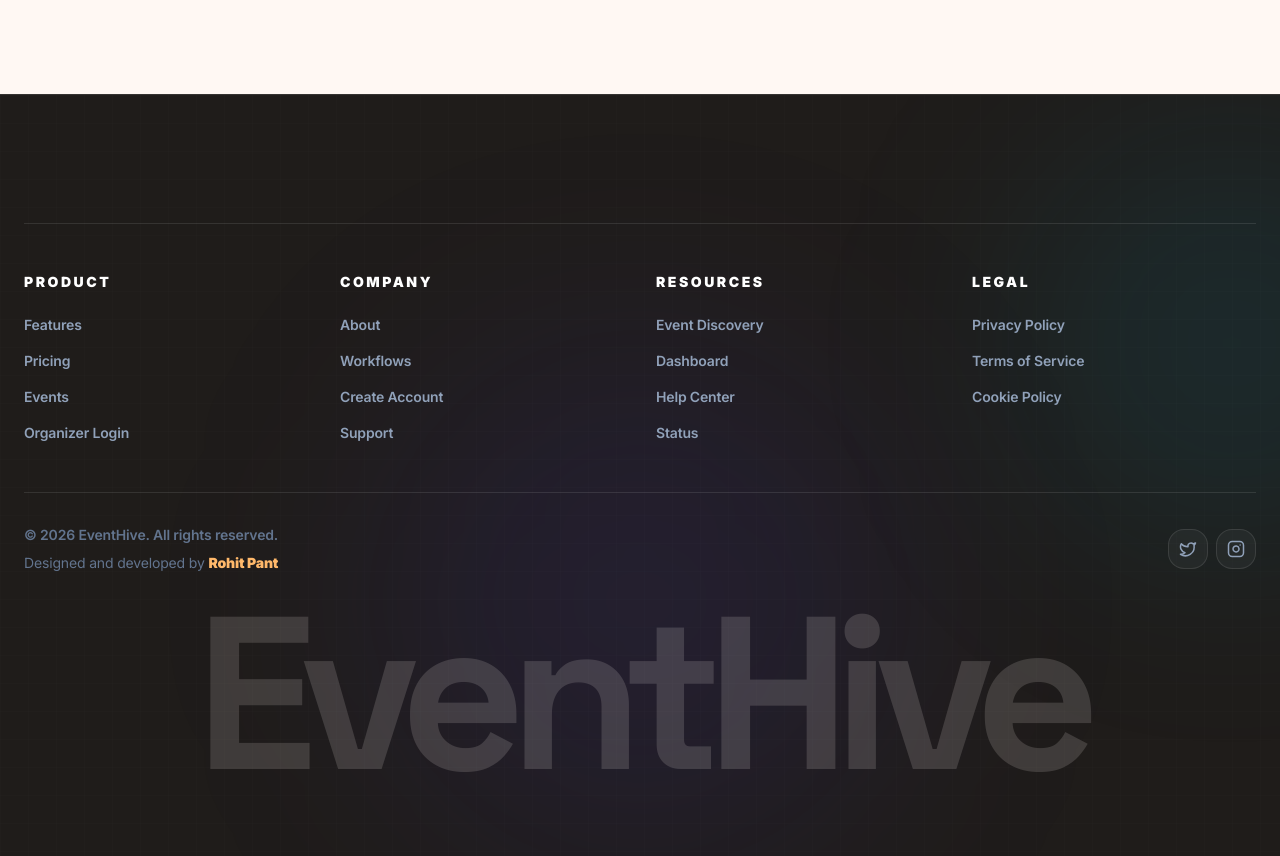
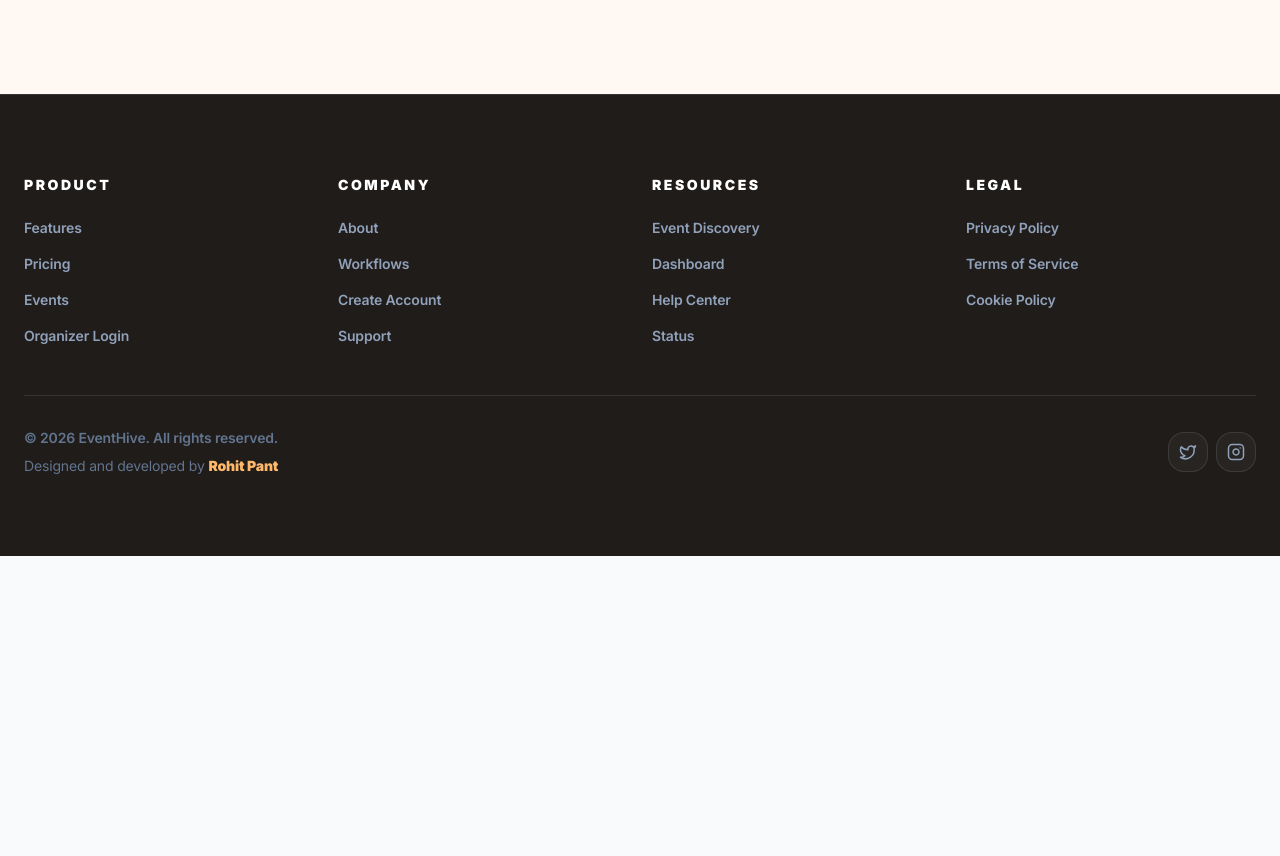
Before and after one commit to Rohit30418/EventHive, a React (Vite) app: page / in a window 1280 px wide. Shown: the part 5346-6202 px from the top of the page. After the commit the page ends 5902 px from the top, so only its background shows below. Built offline with nearby package versions, Linux system fonts and the light colour scheme; no server answers.

Commit message:
style(home): scope simplified layout for Footer.tsx

```diff
--- a/src/common/Footer.tsx
+++ b/src/common/Footer.tsx
@@ -51,11 +51,11 @@ const Footer = () => {
   const isHome = useLocation().pathname === "/";
   return (
     <footer className={`relative overflow-hidden border-t border-white/10 px-4 py-14 text-slate-300 sm:px-6 md:py-20 ${isHome ? "eh-home-footer bg-[#1F1C1A]" : "bg-[#020617]"}`}>
-      <div className="eh-premium-grid absolute inset-0 opacity-[0.12]" />
-      <div className="pointer-events-none absolute bottom-0 left-1/2 h-[32rem] w-[32rem] -translate-x-1/2 rounded-full bg-indigo-600/10 blur-[120px]" />
+      {!isHome && <div className="eh-premium-grid absolute inset-0 opacity-[0.12]" />}
+      {!isHome && <div className="pointer-events-none absolute bottom-0 left-1/2 h-[32rem] w-[32rem] -translate-x-1/2 rounded-full bg-indigo-600/10 blur-[120px]" />}
 
-      <div className="pointer-events-none absolute right-[-10rem] top-10 h-[26rem] w-[26rem] rounded-full bg-cyan-500/10 blur-[110px]" />
-      <div className="relative z-10 mx-auto max-w-7xl">
+      {!isHome && <div className="pointer-events-none absolute right-[-10rem] top-10 h-[26rem] w-[26rem] rounded-full bg-cyan-500/10 blur-[110px]" />}
+      <div className={`relative z-10 mx-auto max-w-7xl ${isHome ? "eh-home-footer-container" : ""}`}>
         {/* <div className="grid gap-8 rounded-[2rem] border border-white/10 bg-white/[0.04] p-5 backdrop-blur-xl sm:p-8 lg:grid-cols-[1fr_1.1fr] lg:items-center">
           <div>
             <Link to="/" className="inline-flex items-center gap-3">
@@ -96,9 +96,9 @@ const Footer = () => {
           </form>
         </div> */}
 
-        <div className="my-12 h-px bg-white/10" />
+        {!isHome && <div className="my-12 h-px bg-white/10" />}
 
-        <div className="grid grid-cols-2 gap-8 md:grid-cols-4">
+        <div className="grid grid-cols-2 gap-6 md:grid-cols-4">
           {footerGroups.map((group) => (
             <div key={group.title}>
               <h3 className="mb-5 text-sm font-black uppercase tracking-[0.18em] text-white">{group.title}</h3>
@@ -145,7 +145,6 @@ const Footer = () => {
             ))}
           </div>
         </div>
-        {isHome && <div aria-hidden="true" className="eh-home-wordmark mt-10 overflow-hidden text-center font-display text-[clamp(5rem,17vw,18rem)] font-black leading-[.75] tracking-[-.09em] text-[#FFF8F3]/15 transition-colors hover:text-[#F26B2A]/40">EventHive</div>}
       </div>
     </footer>
   );
```
